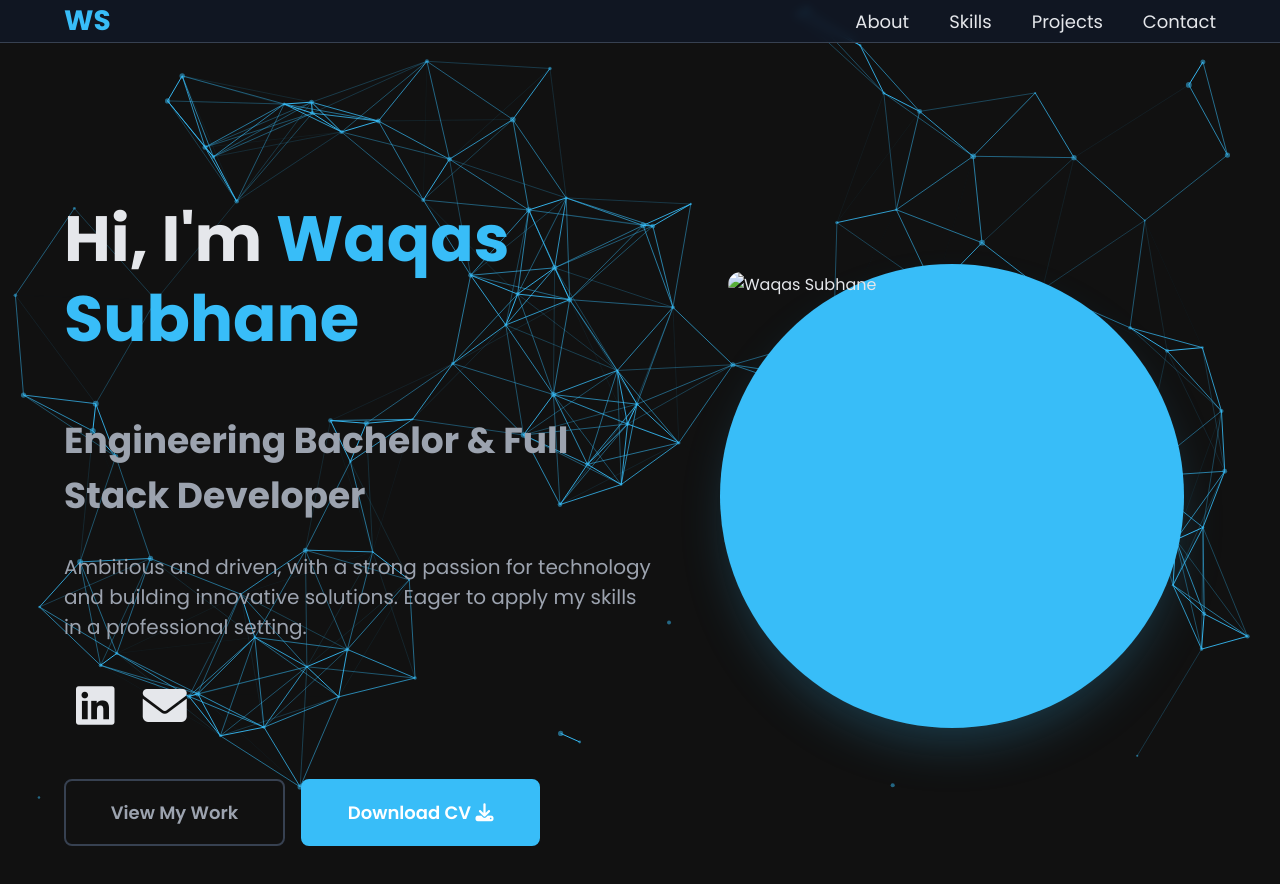
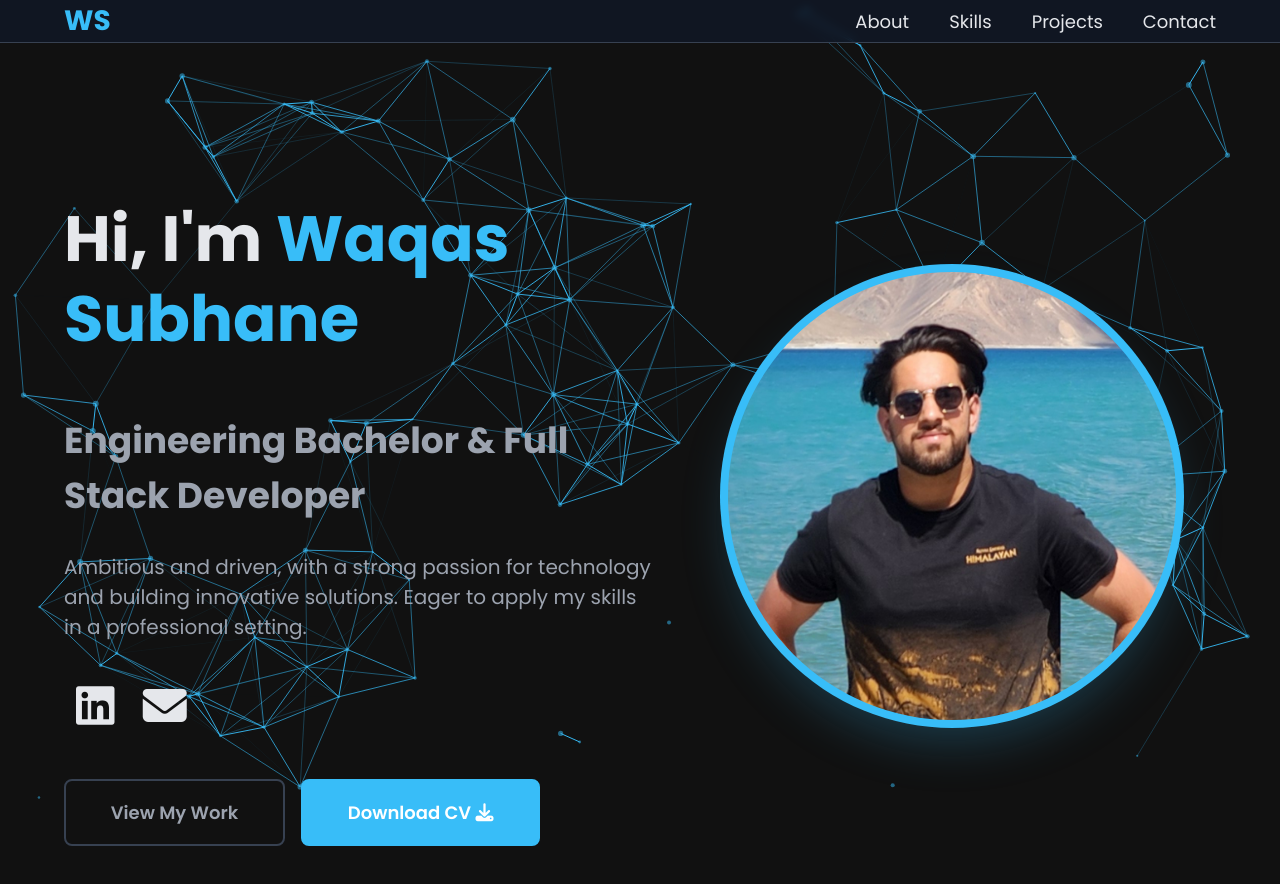
Before and after one commit to waqas-subhane/waqas-subhane.github.io, a plain HTML site: page index.html in a window 1280 px wide. Shown: the top 884 px of the page. Drawn offline with Linux system fonts and the light colour scheme; animation ran at ten frames a second.

Commit message:
index.html

```diff
--- a/index.html
+++ b/index.html
@@ -682,7 +682,7 @@
             </div>
             <div class="hero-image-wrapper reveal">
                 <div class="hero-image-container">
-                     <img src="assets/profile.JPG" alt="Waqas Subhane">
+                     <img src="profile.JPG" alt="Waqas Subhane">
                 </div>
             </div>
         </section>
```
